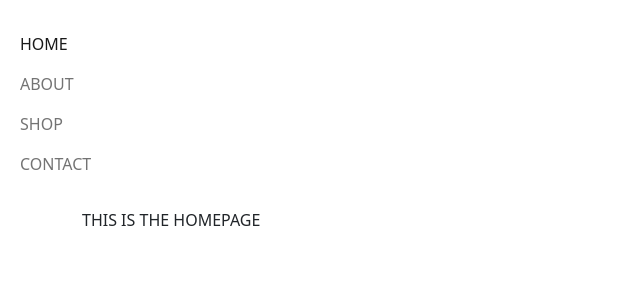
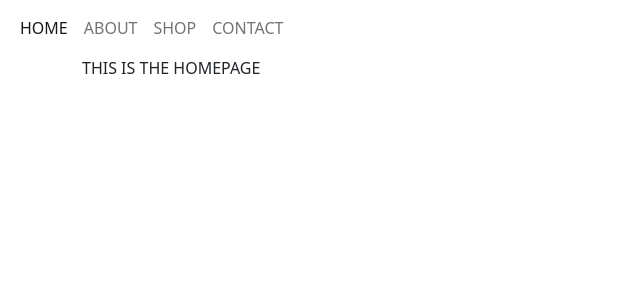
Before and after one commit to shay90210/teachers-club-app, a React (Create React App) app: page / in a window 1280 px wide. Shown: the top 300 px of the page, without its empty margins (0-640 px from the left). Built offline with nearby package versions, Linux system fonts and the light colour scheme.

Commit message:
navigation bar

```diff
--- a/src/components/NavigationBar.tsx
+++ b/src/components/NavigationBar.tsx
@@ -21,8 +21,7 @@ export const NavigationBar = () => {
         >
             <NavbarToggler onClick={() => setMenuOpen(!menuOpen)} />
             <Collapse isOpen={menuOpen} navbar>
-                <Nav className='pt-3 pb-3' navbar>
-                    <div className='nav-links'>
+                <Nav className='ml-auto' align-items navbar>
                     <NavItem>
                         <NavLink className='nav-link' to='/'> HOME</NavLink>
                     </NavItem>
@@ -35,7 +34,6 @@ export const NavigationBar = () => {
                     <NavItem>
                         <NavLink className='nav-link' to='/contact'> CONTACT</NavLink>
                     </NavItem>
-                    </div>
                 </Nav>
             </Collapse>
         </Navbar>
```
Lines whose indentation alone changed are shown as unchanged.
